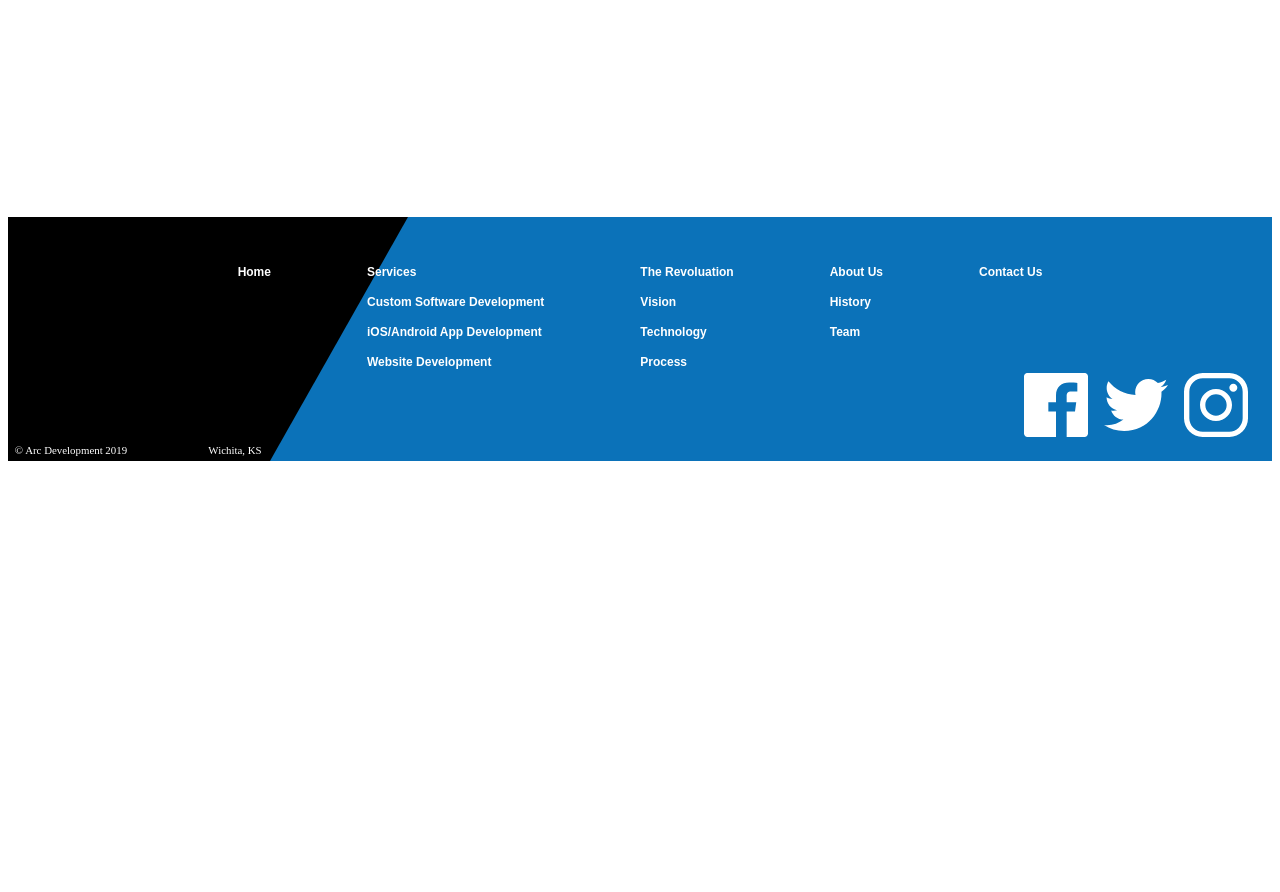
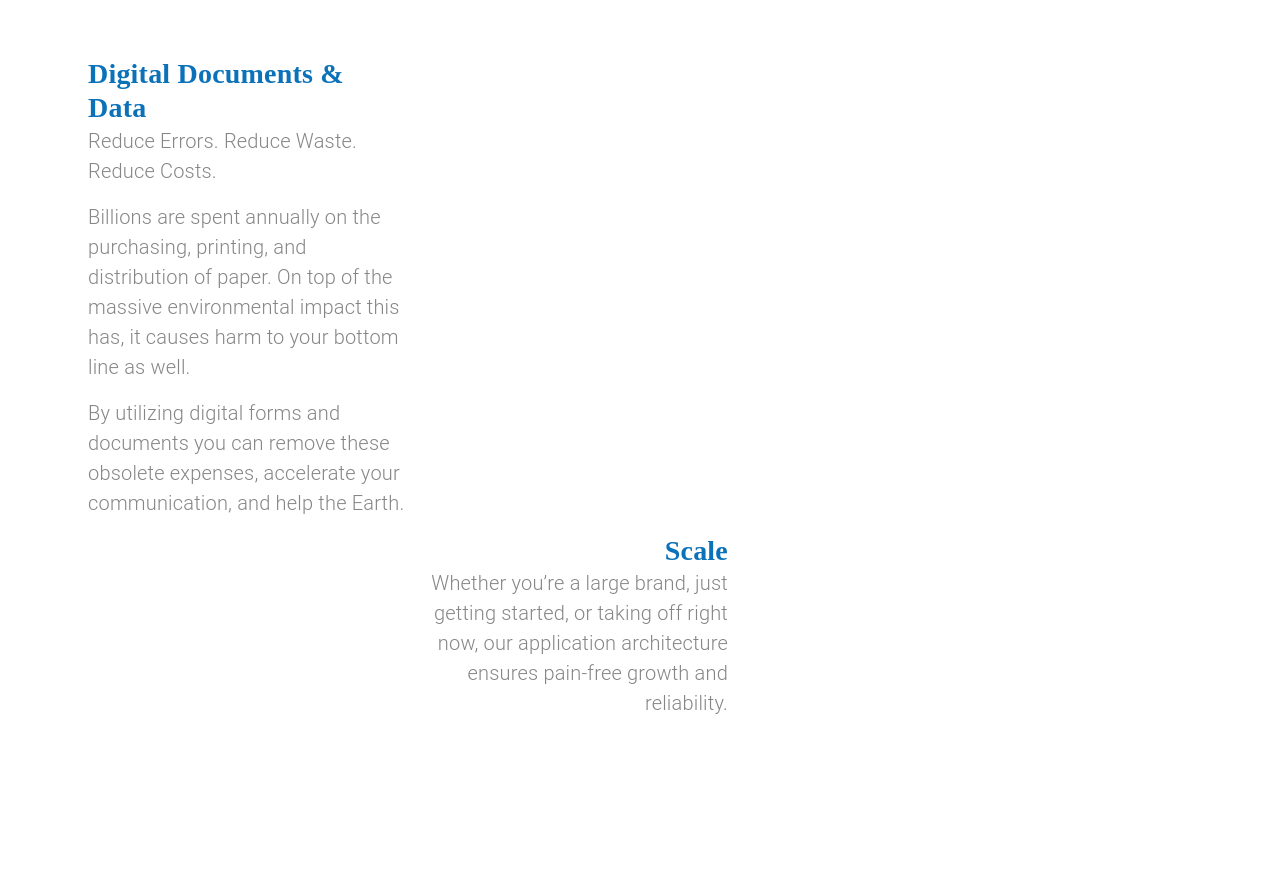
Before and after one commit to pvanweel2997/ArcDevelopment, a React (Create React App) app: page /customsoftware in a window 1280 px wide. Shown: the part 1260-2152 px from the top of the page. Before the commit the page ends 1729 px from the top, so only its background shows below. Built offline with nearby package versions, Linux system fonts and the light colour scheme; the HTML template or start-up script is replaced by a standard one.

Commit message:
work on the custom software page

```diff
--- a/src/components/ui/CustomSoftware.js
+++ b/src/components/ui/CustomSoftware.js
@@ -1,18 +1,16 @@
 import React from 'react';
 import { Link } from 'react-router-dom';
-import { makeStyles, useTheme } from '@material-ui/styles';
-import {
-  Grid,
-  Button,
-  Typography,
-  useMediaQuery,
-  IconButton,
-} from '@material-ui/core';
+import Lottie from 'react-lottie';
+import { makeStyles } from '@material-ui/styles';
+import { Grid, Typography, IconButton } from '@material-ui/core';
 import backArrow from '../../assets/backArrow.svg';
 import forwardArrow from '../../assets/forwardArrow.svg';
 import lightbulb from '../../assets/bulb.svg';
 import cash from '../../assets/cash.svg';
 import stopwatch from '../../assets/stopwatch.svg';
+
+import documentsAnimation from '../../animations/documentsAnimation/data.js';
+import scaleAnimation from '../../animations/scaleAnimation/data';
 
 const useStyles = makeStyles(theme => ({
   heading: {
@@ -27,12 +25,32 @@
     paddingTop: '2em',
     paddingBottom: '10em',
   },
+  itemContainer: {
+    maxWidth: '40em',
+  },
 }));
 
 const CustomSoftware = ({ setValue, setSelectedIndex }) => {
   const classes = useStyles();
-  const theme = useTheme();
-  const matchesSM = useMediaQuery(theme.breakpoints.down('sm'));
+
+  const documentsOptions = {
+    loop: true,
+    autoplay: false,
+    documentsAnimation,
+    renderSettings: {
+      preserveAspectRation: 'xMidYMid slice',
+    },
+  };
+
+  const scaleOptions = {
+    loop: true,
+    autoplay: false,
+    scaleAnimation,
+    renderSettings: {
+      preserveAspectRation: 'xMidYMid slice',
+    },
+  };
+
   return (
     <Grid container direction="column" className={classes.mainContainer}>
       <Grid item container direction="row">
@@ -149,6 +167,62 @@
           </Grid>
         </Grid>
       </Grid>
+      <Grid item container direction="row">
+        <Grid item container className={classes.itemContainer}>
+          <Grid item container direction="column" md>
+            <Grid item>
+              <Typography variant="h4">Digital Documents & Data</Typography>
+            </Grid>
+            <Grid item>
+              <Typography variant="body1" paragraph>
+                Reduce Errors. Reduce Waste. Reduce Costs.
+              </Typography>
+            </Grid>
+            <Grid item>
+              <Typography variant="body1" paragraph>
+                Billions are spent annually on the purchasing, printing, and
+                distribution of paper. On top of the massive environmental
+                impact this has, it causes harm to your bottom line as well.
+              </Typography>
+            </Grid>
+            <Grid item>
+              <Typography variant="body1" paragraph>
+                By utilizing digital forms and documents you can remove these
+                obsolete expenses, accelerate your communication, and help the
+                Earth.
+              </Typography>
+            </Grid>
+          </Grid>
+          <Grid item md>
+            <Lottie
+              options={documentsOptions}
+              style={{ maxHeight: 275, maxWidth: 275, minHeight: 250 }}
+            />
+          </Grid>
+        </Grid>
+        <Grid item container className={classes.itemContainer}>
+          <Grid item md>
+            <Lottie
+              options={scaleOptions}
+              style={{ maxHeight: 260, maxWidth: 280 }}
+            />
+          </Grid>
+          <Grid item container direction="column" md>
+            <Grid item>
+              <Typography variant="h4" align="right">
+                Scale
+              </Typography>
+            </Grid>
+            <Grid item>
+              <Typography variant="body1" align="right" paragraph>
+                Whether you’re a large brand, just getting started, or taking
+                off right now, our application architecture ensures pain-free
+                growth and reliability.
+              </Typography>
+            </Grid>
+          </Grid>
+        </Grid>
+      </Grid>
     </Grid>
   );
 };
```
